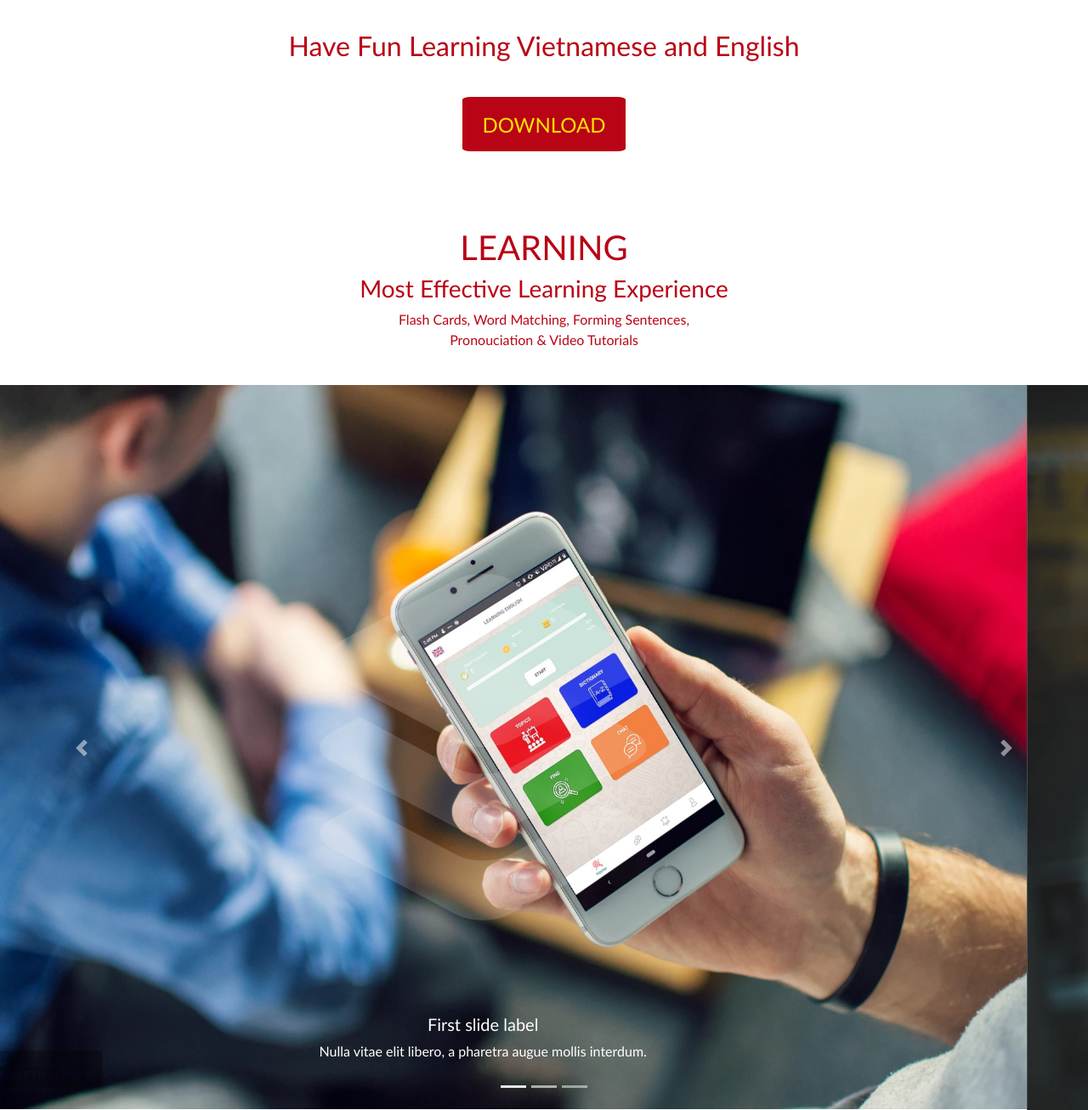
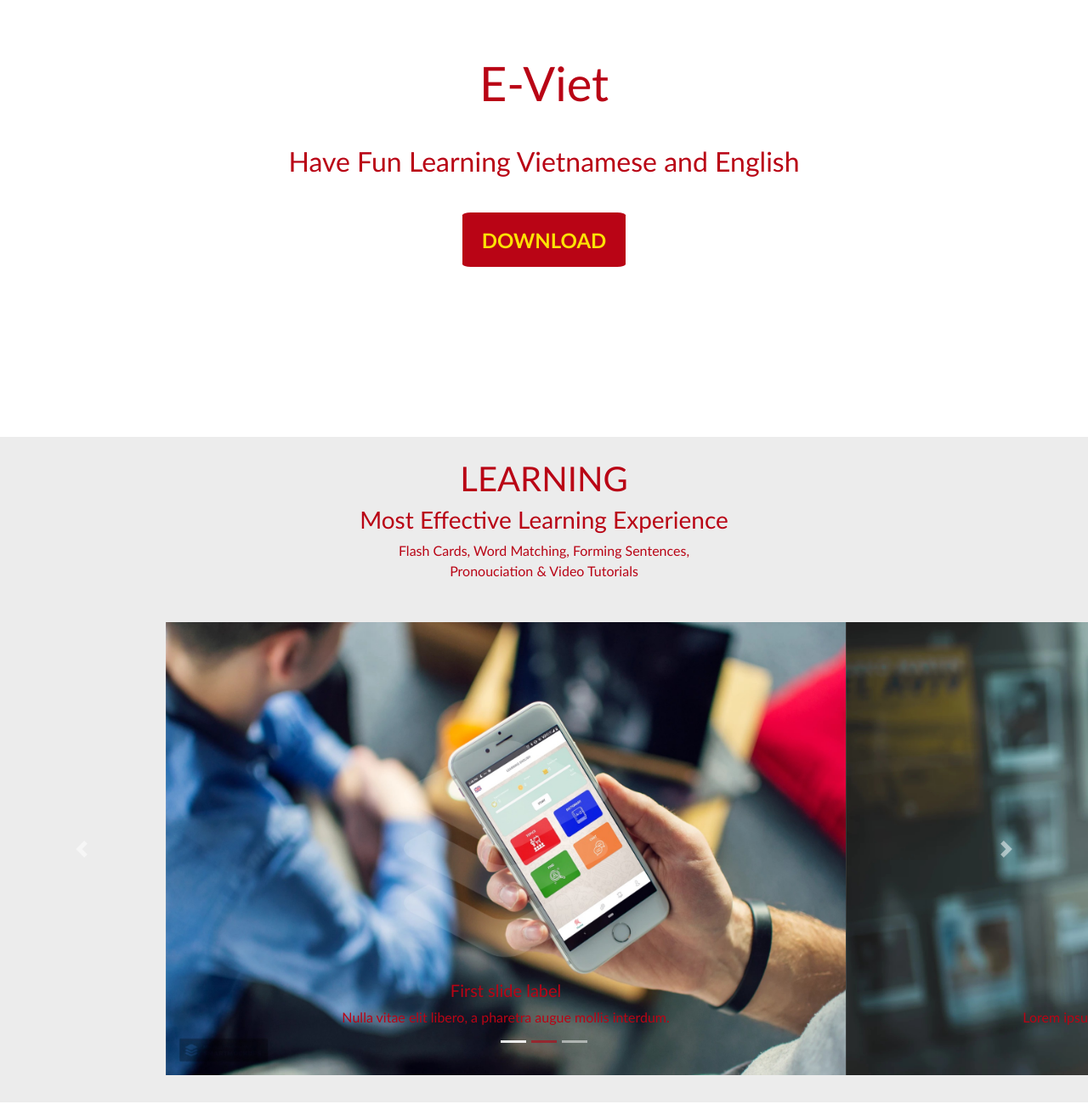
Before and after one commit to Ameer28/E-VietMobileApplicationWebsite, a website: page index.html in a window 1280 px wide. Shown: the part 195-1501 px from the top of the page at 85% size. Drawn offline with nearby package versions, Linux system fonts and the light colour scheme; files that its build step writes are made by us from their sources; files whose address does not match are found by name.

Commit message:
Added SASS for image carousel & learning section
Added SASS for image carousel & learning section

```diff
--- a/index.sass
+++ b/index.sass
@@ -27,7 +27,9 @@ a
     display: block
     color: $primary-color
     text-align: center
-    margin: 0
+    margin: auto
+    padding: 200px
+    font-weight: 900
 
 .jumbotronH2
     padding: 2rem 4rem 2rem 4rem
@@ -45,8 +47,31 @@ a
         margin: auto
         font-size: 24px
 
+.jumbotronBtn:hover
+        background: $secondary-color
+        color: $primary-color
+
+.mainBody
+    background-color: #ECECEC
+
 .learningSection
-    padding: 25px
+    padding: 25px 25px 0 25px
     margin: auto
     text-align: center
+    background-color: #ECECEC
     color: $primary-color
+
+.carousel-inner
+    margin: auto
+    padding: 2rem 15rem 2rem 15rem
+    background-color: #ECECEC
+
+.carousel-indicators
+    margin: auto
+    padding: 60px
+
+    .active
+        background-color: $primary-color
+
+.carousel-caption
+    color: $primary-color
```
